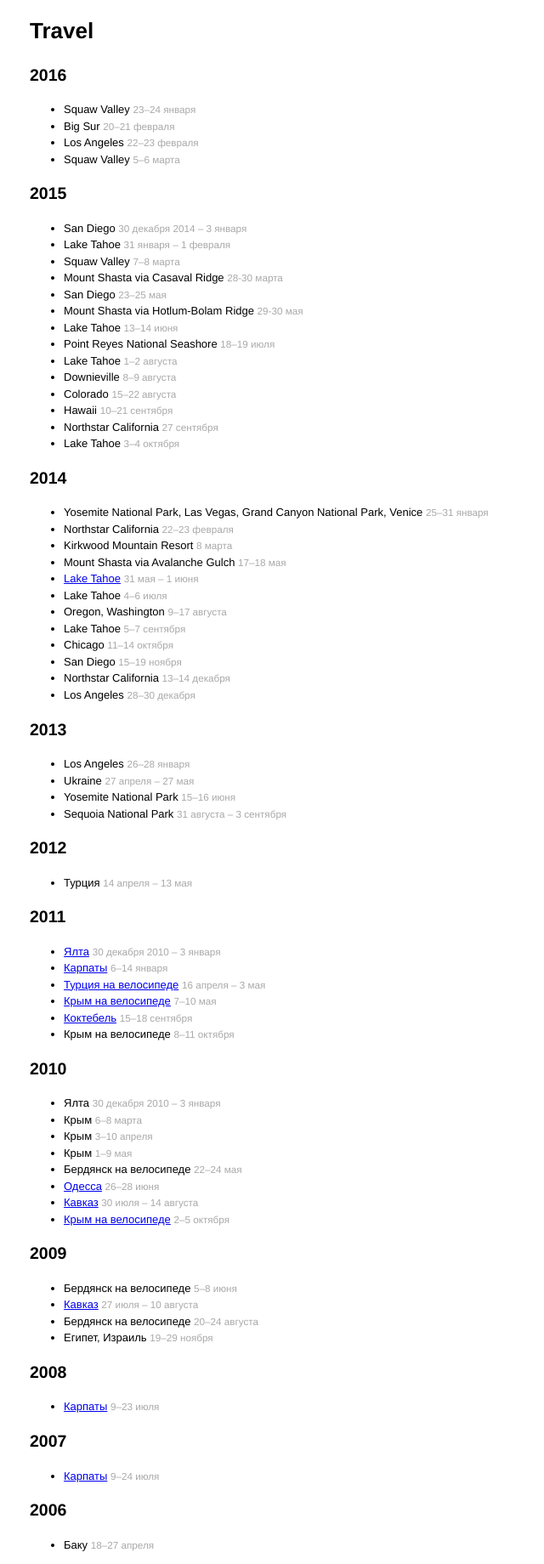
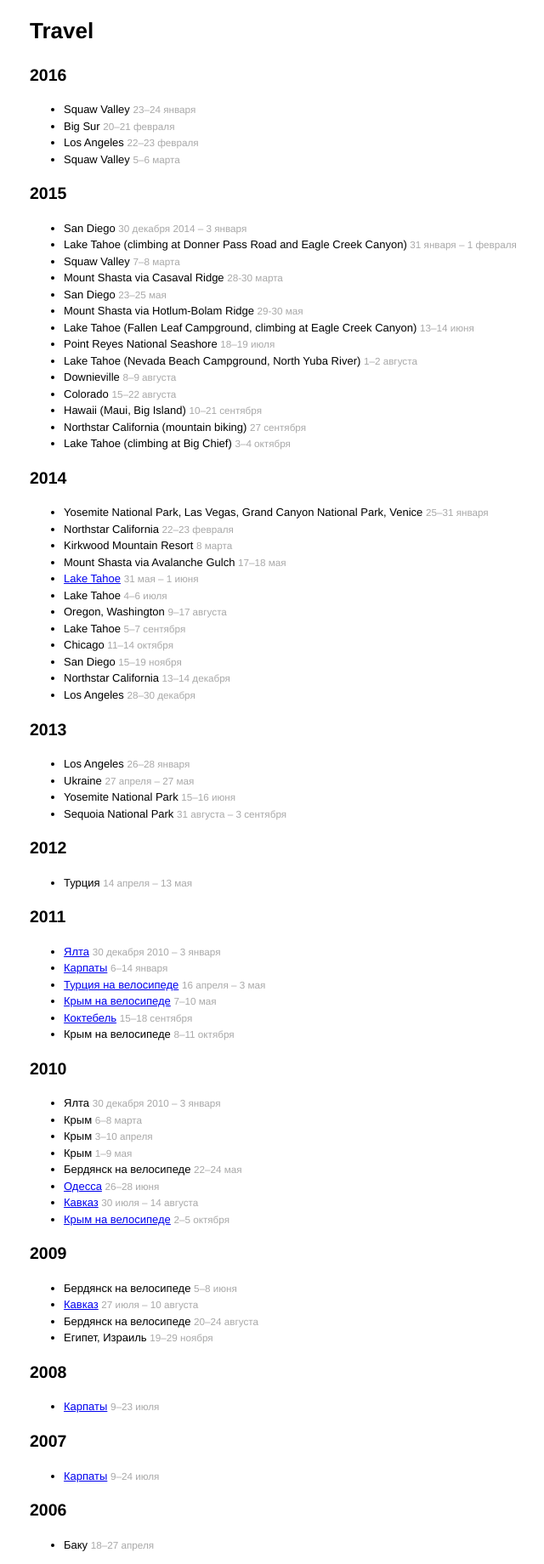
Before and after one commit to denis/denis.github.com, a Jekyll site: the page built from travel.md, in a window 1280 px wide. Shown: the whole page at 85% size, without its empty margins (205-845 px from the left). Built offline with Jekyll 4.4.1, drawn with Linux system fonts in a browser that asks for light colours; comment, search, counter and statistics services are not loaded.

Commit message:
Add more info to 2015 trips

```diff
--- a/travel.md
+++ b/travel.md
@@ -16,19 +16,19 @@
 ## 2015
 
 - San Diego <small>30 декабря 2014 – 3 января</small>
-- Lake Tahoe <small>31 января – 1 февраля</small>
+- Lake Tahoe (climbing at Donner Pass Road and Eagle Creek Canyon) <small>31 января – 1 февраля</small>
 - Squaw Valley <small>7–8 марта</small>
 - Mount Shasta via Casaval Ridge <small>28-30 марта</small>
 - San Diego <small>23–25 мая</small>
 - Mount Shasta via Hotlum-Bolam Ridge <small>29-30 мая</small>
-- Lake Tahoe <small>13–14 июня</small>
+- Lake Tahoe (Fallen Leaf Campground, climbing at Eagle Creek Canyon) <small>13–14 июня</small>
 - Point Reyes National Seashore <small>18–19 июля</small>
-- Lake Tahoe <small>1–2 августа</small>
+- Lake Tahoe (Nevada Beach Campground, North Yuba River) <small>1–2 августа</small>
 - Downieville <small>8–9 августа</small>
 - Colorado <small>15–22 августа</small>
-- Hawaii <small>10–21 сентября</small>
-- Northstar California <small>27 сентября</small>
-- Lake Tahoe <small>3–4 октября</small>
+- Hawaii (Maui, Big Island) <small>10–21 сентября</small>
+- Northstar California (mountain biking) <small>27 сентября</small>
+- Lake Tahoe (climbing at Big Chief) <small>3–4 октября</small>
 
 ## 2014
 
```
